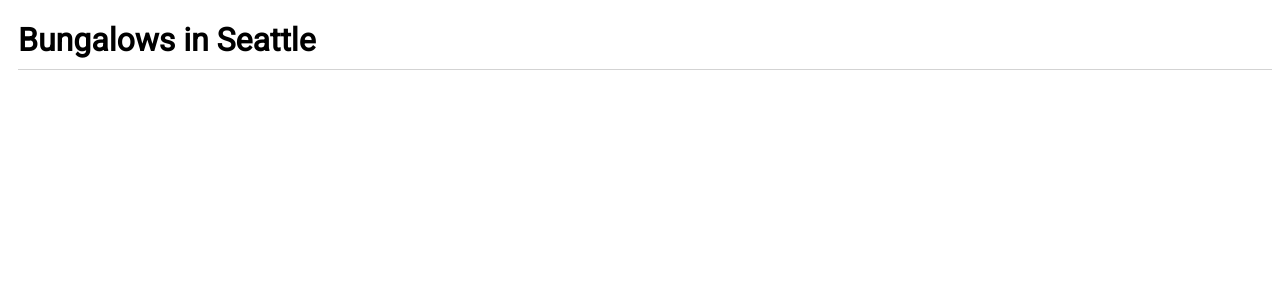
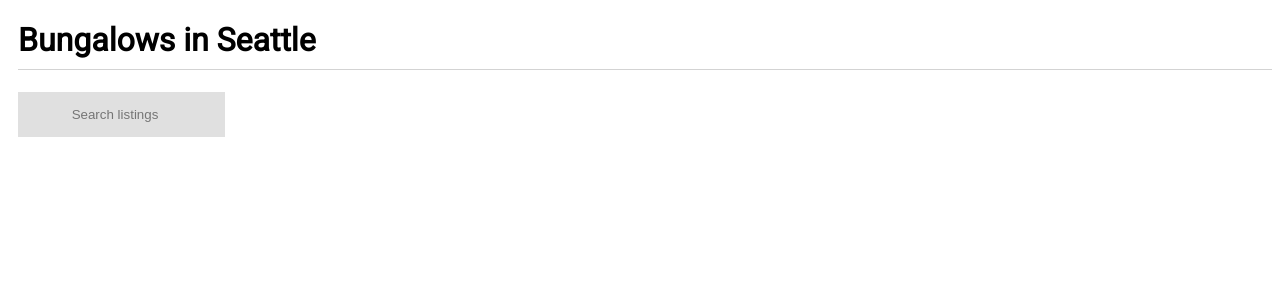
Before and after one commit to fateeq/bungalowChallenge, a PHP site: page / in a window 1280 px wide. Shown: the top 300 px of the page. Run offline with PHP 8.4, Linux system fonts and the light colour scheme.

Commit message:
added searchbox to filter through listings headlines

```diff
--- a/index.html
+++ b/index.html
@@ -11,13 +11,18 @@
 <body>
     <div id="app">
         <h1>Bungalows in Seattle</h1>
+          <input
+						type="search"
+						placeholder="Search listings"
+						v-model="search"
+					/>
           <div class="cards-container">
 		        <card
-		        	v-for="(item, index) in results"
+		        	v-for="(item, index) in filteredResults"
 							:item="item"
 		        	:index="index"
 		        	:key="item.id"
-		        	:results="results"
+		        	:results="filteredResults"
 		        >
 		        </card>
 	    		</div>
--- a/main.js
+++ b/main.js
@@ -1,29 +1,42 @@
 Vue.component('card', {
 	props: {
-		results: [],
-		index: ''
+		results: '',
+		index: '',
 	},
 	template: `
 		<div class="card">
         <div class="image-container">
-        	<img :src="results[index].images[0].sm_url"/>
-        	<div class="room-price" v-if="results[index].available_room_count === 1">$ {{ results[index].room_prices[0] }}</div>
-        	<div class="room-price" v-else>$ {{ Math.min(...results[index].room_prices) }} +</div>
+        	<img :src="listing.images[0].sm_url"/>
+        	<div class="room-price" v-if="listing.available_room_count === 1">$ {{ listing.room_prices[0] }}</div>
+        	<div class="room-price" v-else>$ {{ Math.min(...listing.room_prices) }} +</div>
         </div>
         <div class="listing-details">
-            <h3 class="headline"> {{ results[index].headline }} </h3>
-            <h6 class="room-availability">{{ results[index].available_room_count }} of {{ results[index].total_room_count }} rooms available</h6>
-            <h6 class="date-available">Earliest availabe: {{ results[index].earliest_available_date }}</h6>
+            <h3 class="headline"> {{ listing.headline }} </h3>
+            <h6 class="room-availability">{{ listing.available_room_count }} of {{ listing.total_room_count }} rooms available</h6>
+            <h6 class="date-available">Earliest availabe: {{ listing.earliest_available_date }}</h6>
         </div>
     </div>
-	`
+	`,
+	computed: {
+		listing() {
+			return this.results[this.index]
+		}
+	}
 })
 
 var app = new Vue({
 	el: '#app',
 	data() {
 		return {
-			results: []
+			results: [],
+			search: ''
+		}
+	},
+	computed: {
+		filteredResults: function() {
+			return this.results.filter((listing) => {
+				return listing.headline.toLowerCase().includes(this.search.toLowerCase())
+			})
 		}
 	},
 	mounted: function() {
--- a/styles.css
+++ b/styles.css
@@ -6,6 +6,14 @@
     margin-left: 10px;
     padding-bottom: 10px;
     border-bottom: 1px solid #d3d3d3;
+}
+
+input {
+    text-align: center;
+    padding:15px;
+    background-color: rgb(224, 224, 224);
+    border:none;
+    margin: 0 0 5px 10px;
 }
 
 .cards-container {
```
